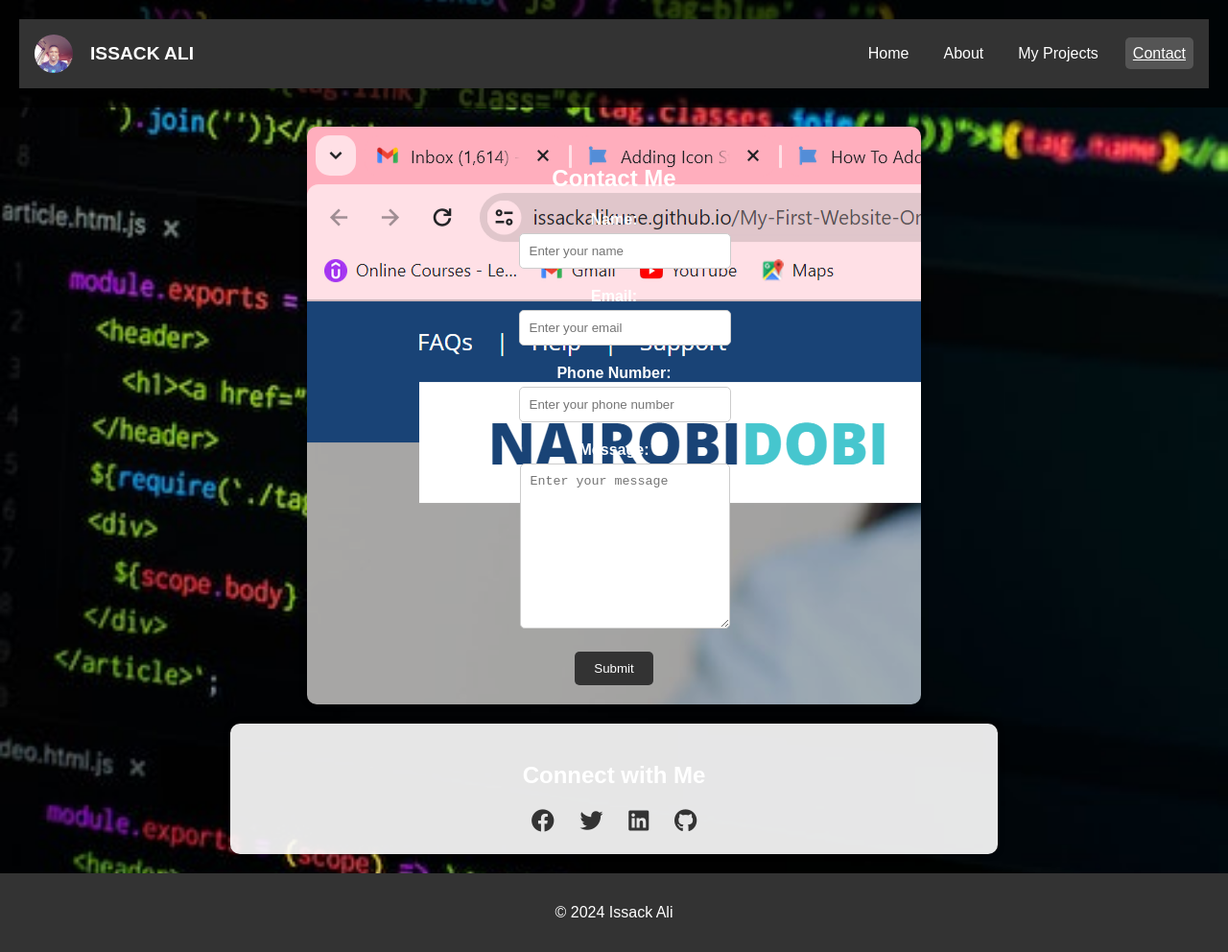
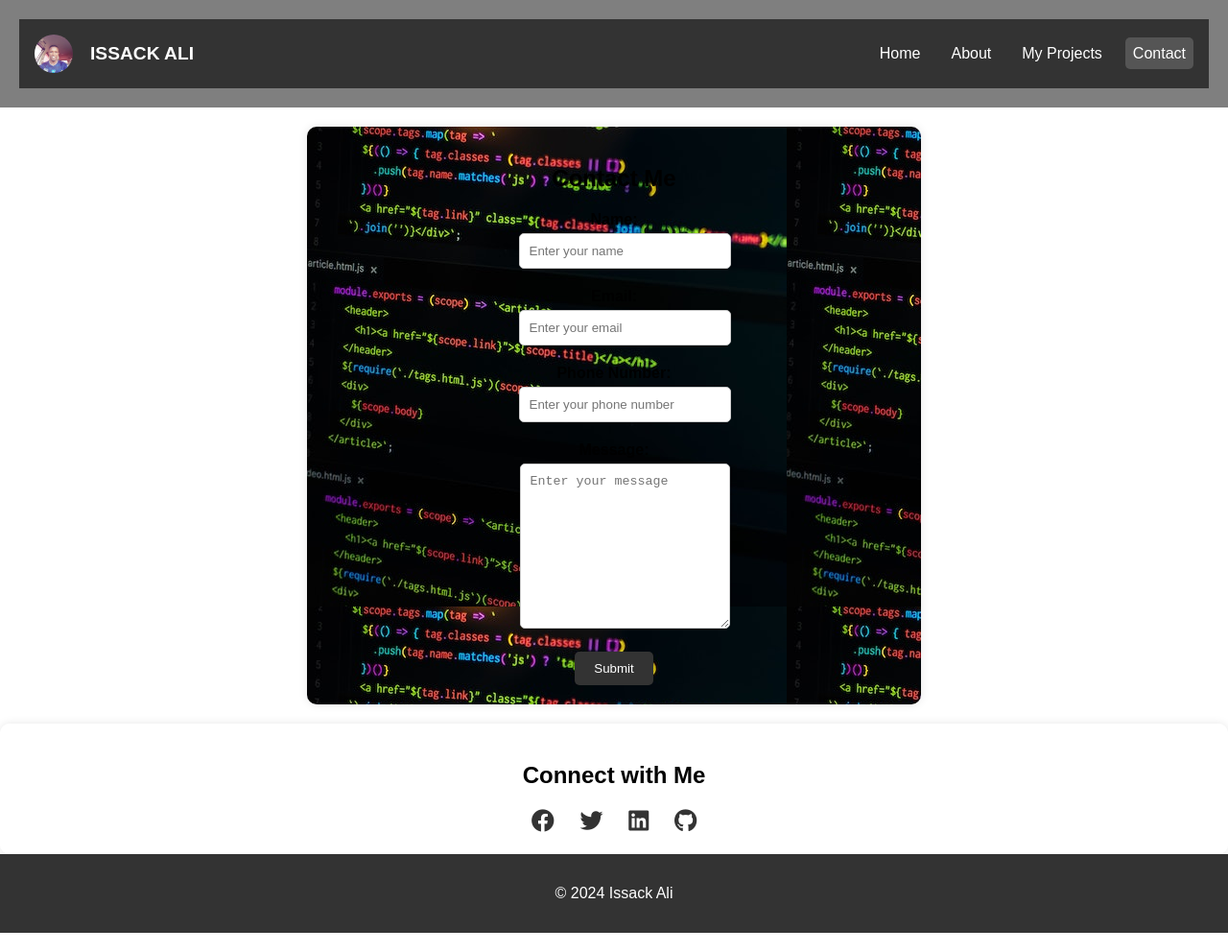
Before and after one commit to IssackAliKune/first_html_css_project, a plain HTML site: page contact.html in a window 1280 px wide. Shown: the whole page at 96% size. Drawn offline with Linux system fonts and the light colour scheme.

Commit message:
almost done

```diff
--- a/contact.html
+++ b/contact.html
@@ -10,9 +10,9 @@
       href="https://cdnjs.cloudflare.com/ajax/libs/font-awesome/6.0.0-beta3/css/all.min.css"
     />
   </head>
-  <body class="contact_me">
+  <body>
     <header>
-      <nav>
+      <nav class="Nav_bar">
         <div class="logo">
           <img src="img/Issack.jpeg" alt="Profile Picture" />
           <span>Issack Ali</span>
@@ -75,9 +75,13 @@
         <h2>Connect with Me</h2>
         <div class="icons">
           <a href="#"><i class="fab fa-facebook"></i></a>
-          <a href="#"><i class="fab fa-twitter"></i></a>
+          <a href="https://x.com/IssackAliKune"
+            ><i class="fab fa-twitter"></i
+          ></a>
           <a href="#"><i class="fab fa-linkedin"></i></a>
-          <a href="#"><i class="fab fa-github"></i></a>
+          <a href="https://github.com/IssackAliKune"
+            ><i class="fab fa-github"></i
+          ></a>
         </div>
       </section>
     </main>
--- a/style.css
+++ b/style.css
@@ -1,6 +1,28 @@
+/* General styles */
+body {
+  margin: 0;
+  padding: 0;
+  font-family: Arial, sans-serif;
+  background-size: cover;
+  background-position: center;
+}
+
+/* Header styles */
+header {
+  background-color: rgba(0, 0, 0, 0.7);
+  color: #000;
+  padding: 20px;
+}
+
+/* Main content styles */
+/* main {
+  max-width: 800px;
+  margin: 0 auto;
+  padding: 20px;
+} */
+
 /* Style for the navigation bar */
-* {
-}
+
 nav {
   display: flex;
   justify-content: space-between;
@@ -122,7 +144,7 @@ footer {
   max-width: 100%;
   margin: 0;
   text-align: left;
-  background: url("img/related-1.jpg");
+  background-color: brown;
   /* margin: 0;
   padding: 0; */
 }
@@ -197,7 +219,7 @@ nav ul li a.active {
 }
 
 .project {
-  display: flex;
+  display: inline-block;
   flex-direction: column;
   align-items: center;
   margin-bottom: 32px;
@@ -205,7 +227,7 @@ nav ul li a.active {
 }
 
 .project img {
-  max-width: 100%;
+  max-width: 60%;
   height: auto;
   border-radius: 8px;
   margin-bottom: 16px;
@@ -259,6 +281,7 @@ footer {
   margin: 0 auto;
   padding: 20px;
   text-align: center;
+  margin-top: 20px;
 }
 
 .contact-form h1 {
@@ -300,7 +323,6 @@ button[type="submit"] {
   border: none;
   border-radius: 5px;
   cursor: pointer;
-  transition: background-color 0.3s ease;
 }
 
 button[type="submit"]:hover {
@@ -344,7 +366,7 @@ button[type="submit"]:hover {
 
 /* Styles for the header and navigation */
 header {
-  background-color: rgba(0, 0, 0, 0.5); /* Semi-transparent background */
+  background-color: rgba(0, 0, 0, 0.5);
   padding: 20px;
 }
 
@@ -352,6 +374,7 @@ nav {
   display: flex;
   justify-content: space-between;
   align-items: center;
+  margin-bottom: 100;
 }
 
 .logo img {
@@ -366,7 +389,7 @@ nav {
   margin-left: 10px;
 }
 
-nav ul {
+/* nav ul {
   list-style-type: none;
   display: flex;
 }
@@ -383,47 +406,20 @@ nav ul li a {
 nav ul li a.active,
 nav ul li a:hover {
   text-decoration: underline;
-}
-
-/* General styles */
-body {
-  margin: 0;
-  padding: 0;
-  font-family: Arial, sans-serif;
-  background-size: cover;
-  background-position: center;
-}
-
-/* Header styles */
-header {
-  background-color: rgba(
-    0,
-    0,
-    0,
-    0.7
-  ); /* Semi-transparent background for the header */
-  color: #fff; /* White text color */
-  padding: 20px;
-}
-
-/* Main content styles */
-main {
-  max-width: 800px;
-  margin: 0 auto;
-  padding: 20px;
-}
+} */
 
 .contact-form {
   padding: 20px;
   background-color: rgba(255, 255, 255, 0.9);
-  background-image: url("img/Nairobi_Dobi.png"); /* Background image */
-  /* Semi-transparent white background for the contact form */
+  background-image: url("img/related-3.jpg");
+  margin-top: 20pxS;
   border-radius: 10px;
-  box-shadow: 0 0 10px rgba(0, 0, 0, 0.1); /* Box shadow for the contact form */
+  box-shadow: 0 0 10px rgba(0, 0, 0, 0.1);
 }
 
 .contact-form h1 {
   margin-bottom: 20px;
+  color: #000;
 }
 
 .form-group {
@@ -434,6 +430,7 @@ main {
   display: block;
   margin-bottom: 5px;
   font-weight: bold;
+  color: #000;
 }
 
 .form-group input,
@@ -457,22 +454,19 @@ button[type="submit"] {
   cursor: pointer;
   transition: background-color 0.3s ease;
 }
-
 button[type="submit"]:hover {
   background-color: #555;
 }
 
-/* Social media section styles */
+/* Contact me Social media section styles */
 .social-media {
   margin-top: 20px;
   text-align: center;
-  background-color: rgba(
-    255,
-    255,
-    255,
-    0.9
-  ); /* Semi-transparent white background for the social media section */
+  background-color: rgba(255, 255, 255, 0.9);
   padding: 20px;
   border-radius: 10px;
-  box-shadow: 0 0 10px rgba(0, 0, 0, 0.1); /* Box shadow for the social media section */
+  box-shadow: 0 0 10px rgba(0, 0, 0, 0.1);
 }
+.social-media h2 {
+  color: #000;
+}
```
Also changed, not shown: About.html (+3 -1 lines), index.html (+3 -1 lines), my_projects.html (+3 -1 lines), 1 other file.
